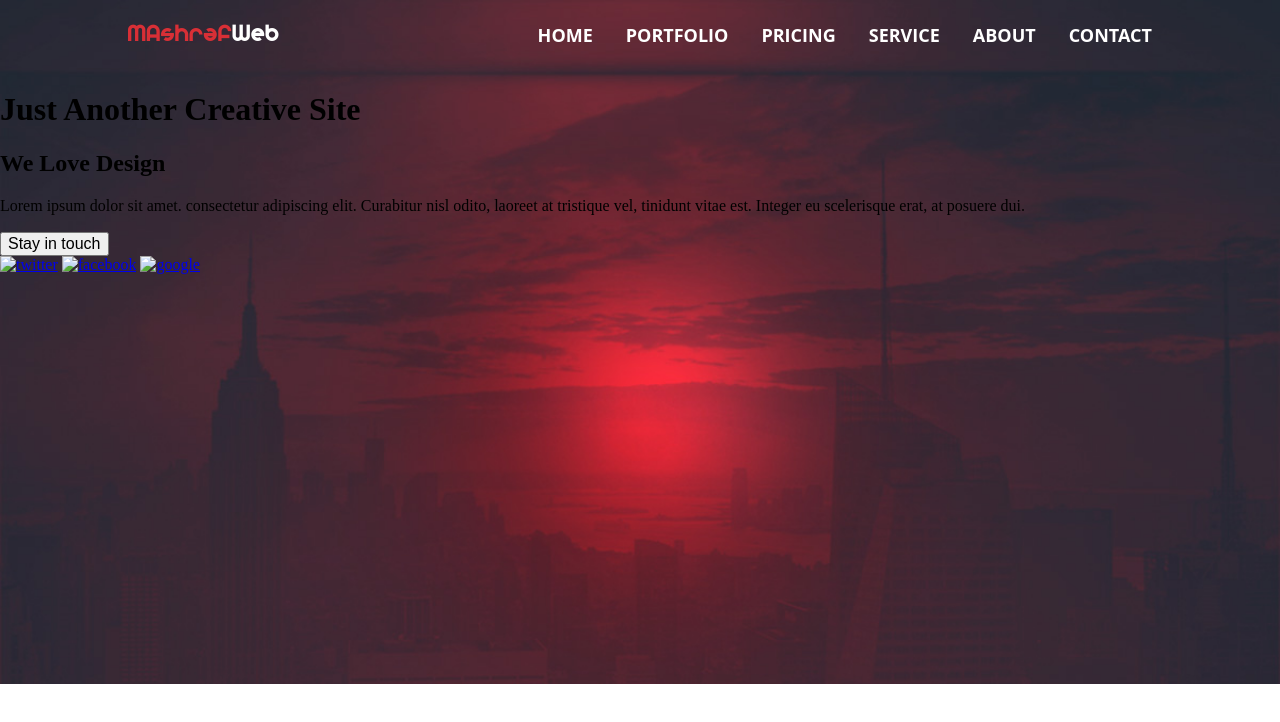
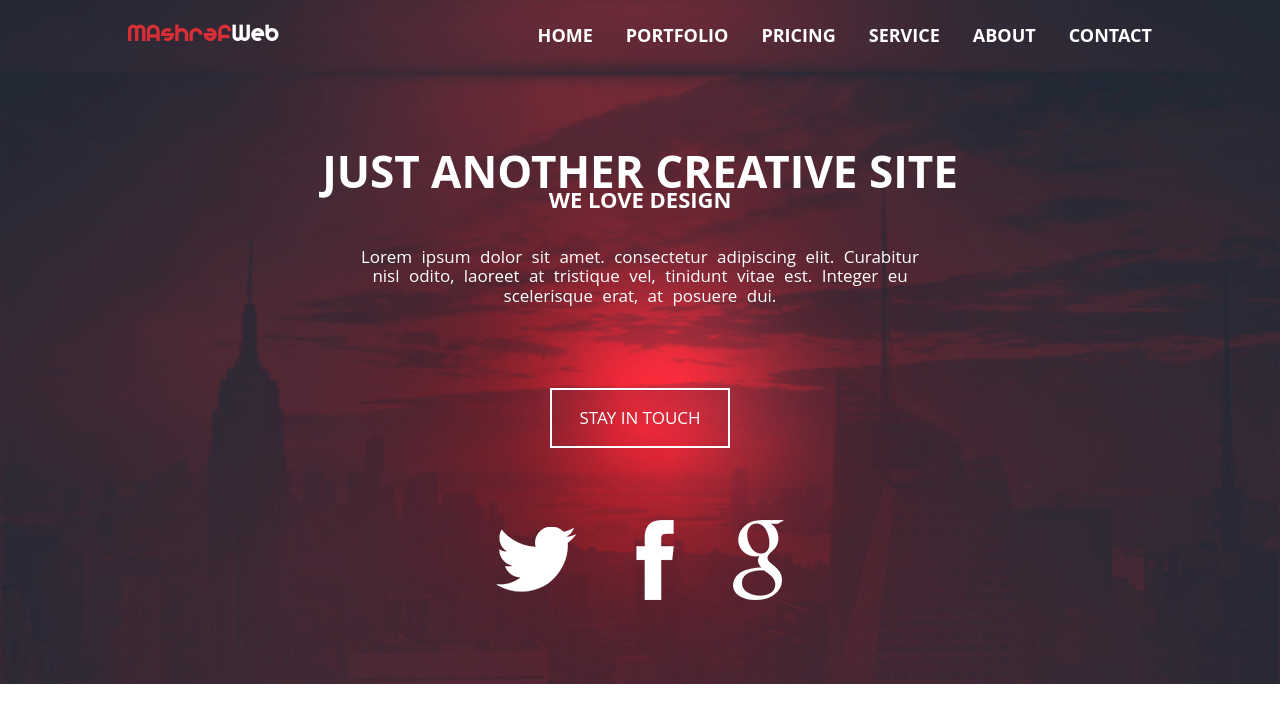
Before and after one commit to MAshrafM/PSD_WebVintage, a website: page index.html in a window 1280 px wide. Drawn offline with Linux system fonts and the light colour scheme.

Commit message:
hero section

```diff
--- a/index.html
+++ b/index.html
@@ -36,9 +36,9 @@
           <button class="btn btn-main">Stay in touch</button>
         </div>
         <div class="social">
-          <a href="/"><img src="" alt="twitter" /></a>
-          <a href="/"><img src="" alt="facebook" /></a>
-          <a href="/"><img src="" alt="google" /></a>
+          <a href="/"><img src="../img/tw.png" alt="twitter" /></a>
+          <a href="/"><img src="../img/fa.png" alt="facebook" /></a>
+          <a href="/"><img src="../img/go.png" alt="google" /></a>
         </div>
       </div><!-- End Hero Section -->
     </div><!-- End Header Section -->
--- a/scss/_header.scss
+++ b/scss/_header.scss
@@ -55,4 +55,63 @@
     }
   }
 
+  /* Hero */
+  .hero{
+    width: 50%;
+    height: 530px;
+    margin: 40px auto;
+    display: flex;
+    flex-direction: column;
+    justify-content: space-around;
+    color: white;
+    text-align: center;
+
+    .intro{
+      font-family: 'Shruti', 'Open Sans', sans-serif;
+      text-transform: uppercase;
+      h1{
+        font-size: 44px;
+        margin: 0;
+      }
+      h2{
+        font-size: 22px;
+        letter-spacing: normal;
+        margin: -10px 0 10px 0;;
+      }
+      p{
+        width: 90%;
+        font-size: 17px;
+        word-spacing: 5px;
+        margin: 35px auto 10px auto;
+        text-transform: none;
+      }
+    }
+    .btn-main{
+      width: 180px;
+      height: 60px;
+      background: none;
+      border: 2px solid white;
+      line-height: 30px;
+    }
+    .btn{
+      font-family: 'Shruti', 'Open Sans', sans-serif;
+      font-size: 17px;
+      color: white;
+      text-transform: uppercase;
+      cursor: pointer;
+    }
+    .social{
+      width: 45%;
+      margin: 0 auto;
+      display: flex;
+      align-items: center;
+      justify-content: space-between;
+      a{
+        &:hover{
+          transform: scale(1.1);
+          transition: .5s;
+        }
+      }
+    }
+  }
 }
```
Also changed, not shown: css/main.css, img/fa.png (added), img/go.png (added), img/tw.png (added), scss/_type.scss (renamed from scss/type.scss).
